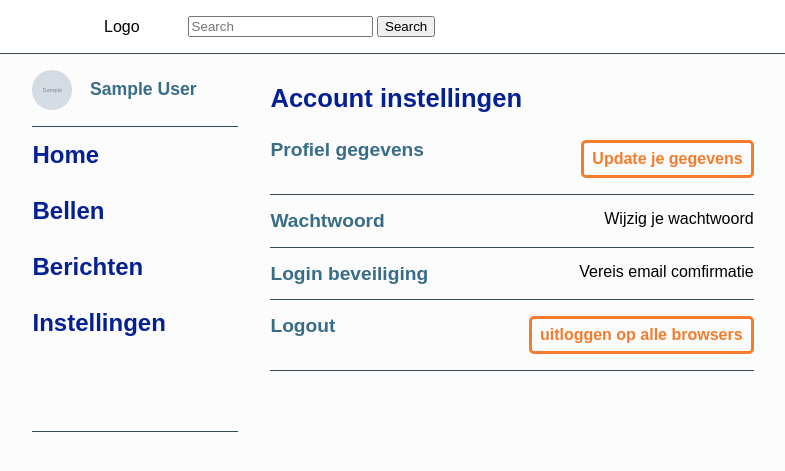
After one commit to FlorVk/Bridge-the-gap, a PHP site: page /settings.php in a window 1280 px wide. The commit adds this page. Shown: the top 471 px of the page, without its empty margins (136-921 px from the left). Run offline with PHP 8.4, Linux system fonts and the light colour scheme; the visitor is signed in with stand-in values (Sample User, id 1); tables that the repository leaves empty or names only in its code hold one stand-in row (values such as "Sample post"); grey boxes marked "Sample" are stand-in pictures.

Commit message:
feat: new settings page for more settings

```diff
--- a/nav_left.php
+++ b/nav_left.php
@@ -23,7 +23,7 @@
             <li><a class="menu_item" href="index.php">Home</a></li>
             <li><a class="menu_item" href="">Bellen</a></li>
             <li><a class="menu_item" href="">Berichten</a></li>
-            <li><a class="menu_item" href="usersettings.php">Instellingen</a></li>
+            <li><a class="menu_item" href="settings.php">Instellingen</a></li>
         </ul>
     </div>
 
--- /dev/null
+++ b/settings.php
@@ -0,0 +1,141 @@
+<?php
+    include_once("bootstrap.php");
+
+    session_start();
+    if(!isset($_SESSION['id'])) {
+        header('location: login.php');
+    } else{
+        $user = new User();
+        $sessionId = $_SESSION['id'];
+        $userData = User::getUserFromId($sessionId);
+    }
+
+    if (!empty($_POST['updateImage'])) {
+        $imageName = $_FILES['userImage']['name'];
+        $fileType  = $_FILES['userImage']['type'];
+        $fileSize  = $_FILES['userImage']['size'];
+        $fileTmpName = $_FILES['userImage']['tmp_name'];
+        $fileError = $_FILES['userImage']['error'];
+
+        $fileData = explode('/', $fileType);
+        $fileExtension = $fileData[count($fileData)-1];
+
+        if ($fileExtension == 'jpg' || $fileExtension == 'jpeg' || $fileExtension == 'png') {
+            //check if file is correct type
+            //check file size
+            try {
+                if ($fileSize < 5000000) {
+                    $fileNewName = "images/profilepictures/".basename($imageName);
+                    $uploaded = move_uploaded_file($fileTmpName, $fileNewName);
+
+                    try {
+                        if ($uploaded) {
+                            $profilePicture = basename($imageName);
+                            $user->setProfilePicture($profilePicture);
+                            $user->updateProfilePicture($profilePicture, $sessionId);
+                        }
+                    } catch (Exception $e) {
+                        echo 'Er is iets misgelopen' . $e->getMessage();
+                    }
+                }
+            } catch (Exception $e) {
+                echo 'Bestand te groot' . $e->getMessage();
+            }
+        }
+    }
+
+
+    if (!empty($_POST['update'])) {
+        try {
+            $user->setFirstName($_POST['updateFirstName']);
+            $user->setLastname($_POST['updateLastName']);
+            $user->setEmail($_POST['updateEmail']);
+            $user->setBio($_POST['updateBio']);
+            $user->setUserId($userData['id']);
+
+            if(isset($_POST['updateSenior'])) {
+                $user->setSenior($_POST['updateSenior']);
+            }
+
+            $user->updateUser();
+
+            header('location: usersettings.php');
+
+        } catch (Throwable $error) {
+            $error = $error->getMessage();
+        }
+    }
+
+
+?><!DOCTYPE html>
+<html lang="en">
+
+<head>
+<meta charset="UTF-8">
+    <meta http-equiv="X-UA-Compatible" content="IE=edge">
+    <meta name="viewport" content="width=device-width, initial-scale=1.0">
+    <title>Update gegevens</title>
+    <link rel="stylesheet" href="styles/reset.css">
+    <link rel="stylesheet" href="styles/style.css">
+</head>
+
+<body>
+
+<header>
+        <?php include('nav.php');?>
+</header>
+
+<?php if (!empty($error)) {
+        echo $error;
+    } ?>
+
+    <div class="main">
+
+        <div class="block1">
+            <div class="block1_left">
+                <?php include('nav_left.php'); ?>
+            </div>
+        </div>
+
+        <div class="block2">
+            <div class="usersettings_box">
+
+            <h1 class="title">Account instellingen</h1>
+                <div class="settings_container">
+                    <div class="settings_item">
+                        <h2 class="title_appleBlue_settings">Profiel gegevens</h2>
+                        <a class="btn_hollow" href="usersettings.php">Update je gegevens</a>
+                    </div>
+                    <div class="settings_item">
+                        <h2 class="title_appleBlue_settings">Wachtwoord</h2>
+                        <a href="usersettings.php">Wijzig je wachtwoord</a>
+                    </div>
+
+                    <div class="settings_item">
+                        <h2 class="title_appleBlue_settings">Login beveiliging</h2>
+                        <a href="usersettings.php">Vereis email comfirmatie</a>
+                    </div>
+
+                    <div class="settings_item">
+                        <h2 class="title_appleBlue_settings">Logout</h2>
+                        <a class="btn_hollow" href="logout.php">uitloggen op alle browsers</a>
+                    </div>
+                </div>
+
+            </div>
+        </div>
+
+        <div class="block3">
+            <div class="block3_right">
+
+            </div>
+        </div>
+
+    </div>
+
+
+
+
+</body>
+
+</html>
--- a/styles/style.css
+++ b/styles/style.css
@@ -306,7 +306,7 @@ body {
 }
 
 .username_title {
-    font-size: 1.2em;
+    font-size: 1.1em;
     font-weight: bold;
     color: var(--appleBlue);
 }
@@ -366,6 +366,12 @@ body {
     font-size: 1.2em;
     font-weight: bold;
     padding-bottom: 0.5em;
+}
+
+.title_appleBlue_settings {
+    color: var(--appleBlue);
+    font-size: 1.2em;
+    font-weight: bold;
 }
 
 
@@ -463,3 +469,22 @@ body {
 .inputFieldRegister1{
     padding-right: 0.5em;
 }
+
+.usersettings_box {
+    display: flex;
+    flex-flow: column nowrap;
+    width: 100%;
+    margin-left: 1em;
+}
+
+.settings_container {
+
+}
+
+.settings_item {
+    display: flex;
+    flex-direction: row;
+    justify-content: space-between;
+    padding: 1em 0;
+    border-bottom: 1px solid var(--grayBlue);
+}
--- a/user.php
+++ b/user.php
@@ -54,7 +54,7 @@ $allPosts = Post::getPostsByUserId($id);
 
                     <?php if($sessionId == $id) : ?>
                         <div class="user__self">
-                            <a class="btn_hollow" href="usersettings.php"> Settings</a>
+                            <a class="btn_hollow" href="settings.php"> Settings</a>
                             <a class="button" href="logout.php">Logout</a>
                         </div>
                     <?php endif; ?>
```
